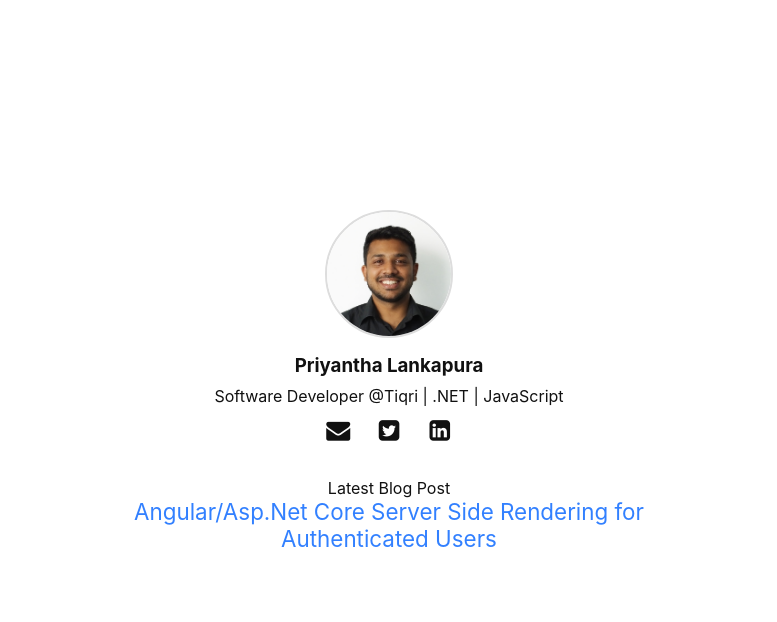
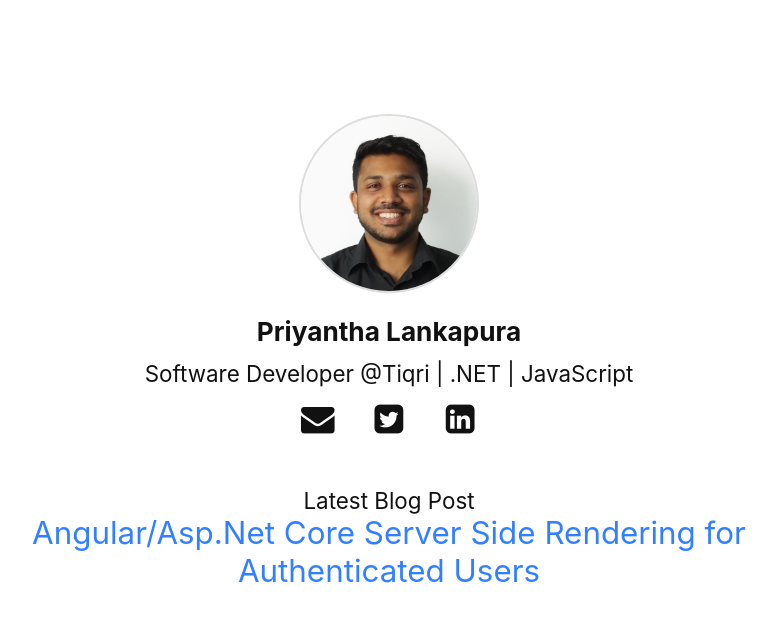
Before and after one commit to lankaapura/lankapura.net, a Jekyll site: the page built from index.html, in a window 1280 px wide. Shown: the top 622 px of the page, without its empty margins (251-1028 px from the left). Built offline with Jekyll 4.4.1, drawn with Linux system fonts in a browser that asks for light colours; nearby versions of some CDN libraries; the list of posts is cut into pages by our own code.

Commit message:
responsive attempts

```diff
--- a/_sass/home.scss
+++ b/_sass/home.scss
@@ -59,6 +59,14 @@ a {
 	right: 0;
 	text-align: center;
 	top: 0;
+
+	@media screen and (min-width: 500px) {
+		zoom: 1.7;
+	}
+
+	@media screen and (min-width: 300px) {
+		zoom: 1.4;
+	}
 
 	.author__name, .author__bio{
 		margin: 0 0 0.5em 0;
@@ -134,7 +142,3 @@ a {
 		}
 	}
 }
-
-@media screen and (max-width: 320px) {
-    zoom: 1.7;
-  }
```
